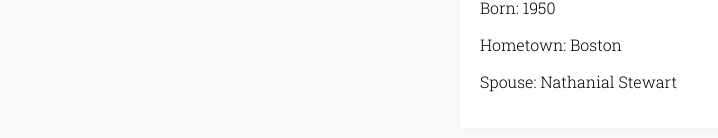
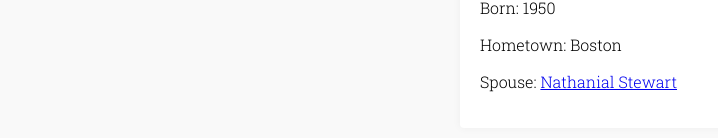
Before and after one commit to rosslibby/family-tree, a React (Create React App) app: page /person/0 in a window 1280 px wide. Shown: the part 162-300 px from the top of the page, without its empty margins (0-718 px from the left). Built offline with nearby package versions, Linux system fonts and the light colour scheme.

Commit message:
people switching is a go

```diff
--- a/src/pages/Person.js
+++ b/src/pages/Person.js
@@ -1,19 +1,23 @@
 import React from 'react'
 import Card from 'components/Card/Card'
 import Page from 'components/Page/Page'
-import { withRouter } from 'react-router-dom'
+import { Link, withRouter } from 'react-router-dom'
 import { connect } from 'react-redux'
 
 class Person extends React.Component {
   constructor(props) {
     super(props)
-    this.state = {person: props.people.person, personId: props.match.params.id}
+    this.state = {person: props.people.person || null, personId: props.match.params.id}
   }
 
   static getDerivedStateFromProps(props, state) {
-    if (props.match.params.id == state.personId) return {
+    console.log(props.match.params.id != state.personId)
+    if (props.match.params.id != state.personId) return {
       person: props.people.list.filter(person => person.id == props.match.params.id)[0],
       personId: props.match.params.id
+    }
+    else if (props.match.params.id === state.personId && !state.person) return {
+      person: props.people.list.filter(person => person.id == props.match.params.id)[0]
     }
     return null
   }
@@ -24,7 +28,7 @@ class Person extends React.Component {
 
   render() {
     const {person} = this.state
-    console.log(person.parentId2)
+    const {parentId1, parentId2, spouseId} = person
 
     return (
       <Page centered={true}>
@@ -33,11 +37,11 @@ class Person extends React.Component {
           <p>Hometown: {person.hometown}</p>
           {person.hasOwnProperty('parentId1')
             && person.hasOwnProperty('parentId2')
-            && <p>Parents: {this._relative(person.parentId1).name} & {this._relative(person.parentId2).name}</p>}
+            && <p>Parents: <Link to={`./${person.parentId1}`}>{this._relative(person.parentId1).name}</Link> & <Link to={`./${person.parentId2}`}>{this._relative(person.parentId2).name}</Link></p>}
           {person.hasOwnProperty('parentId1')
             && !person.hasOwnProperty('parentId2')
             && <p>Parent: {this._relative(person.parentId1).name}</p>}
-          {person.hasOwnProperty('spouseId') && <p>Spouse: {this._relative(person.spouseId).name}</p>}
+          {person.hasOwnProperty('spouseId') && <p>Spouse: <Link to={`./${person.spouseId}`}>{this._relative(person.spouseId).name}</Link></p>}
         </Card>
       </Page>
     )
```
